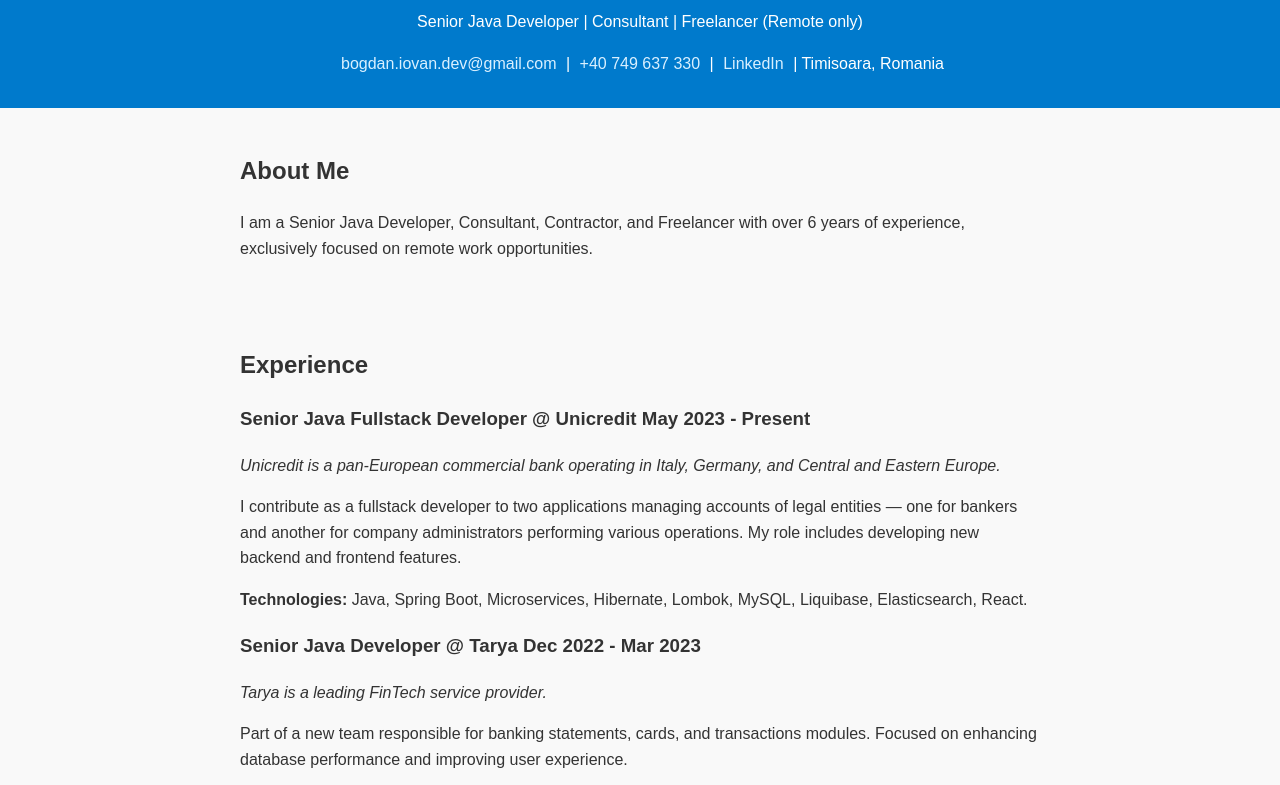
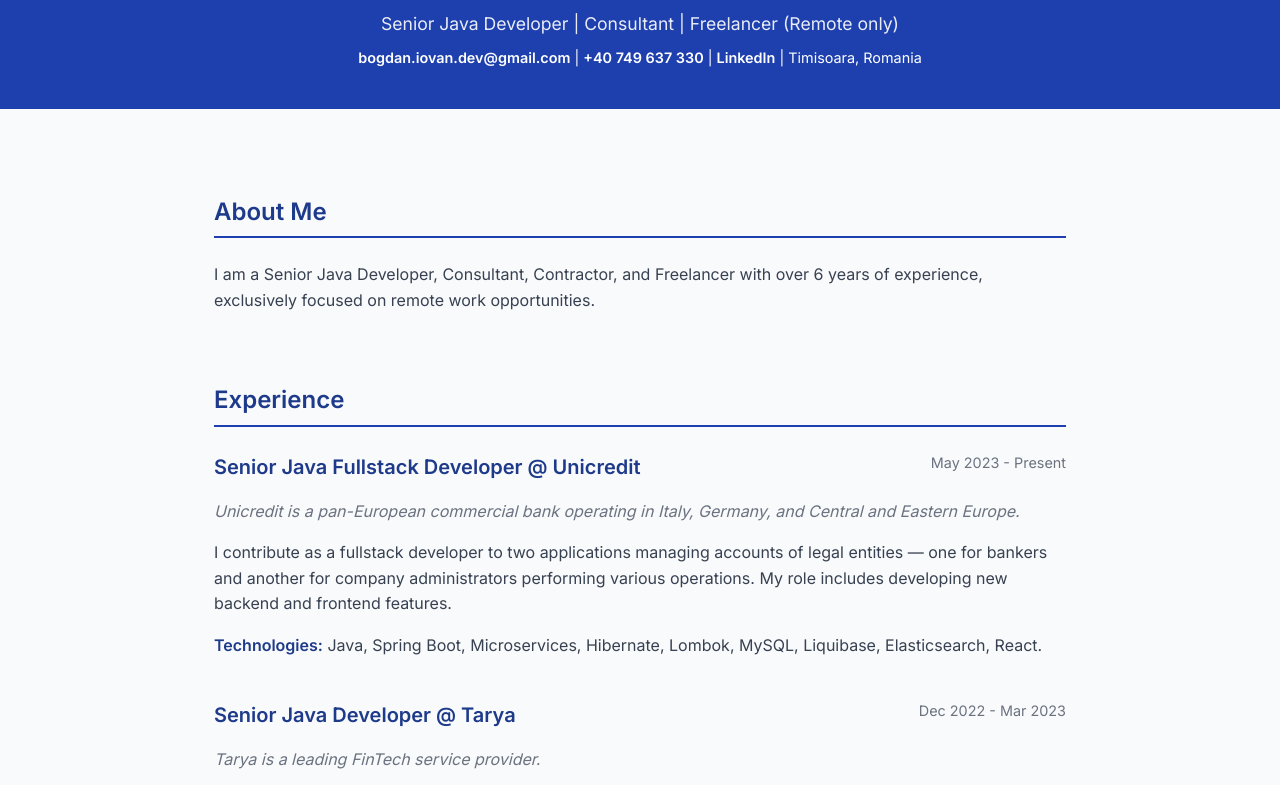
Before and after one commit to biovan/site, a plain HTML site: page index.html in a window 1280 px wide. Shown: the part 117-902 px from the top of the page. Drawn offline with Linux system fonts and the light colour scheme.

Commit message:
Update styles.css

```diff
--- a/styles.css
+++ b/styles.css
@@ -1,48 +1,130 @@
+/* styles.css */
+:root {
+  --blue: #1e40af;
+  --dark-blue: #1e3a8a;
+  --gray-light: #f9fafb;
+  --gray-medium: #6b7280;
+  --gray-dark: #374151;
+  --font-family: 'Inter', sans-serif;
+}
+
+* {
+  box-sizing: border-box;
+}
+
 body {
-  font-family: Arial, sans-serif;
   margin: 0;
-  padding: 0;
-  background: #f9f9f9;
-  color: #333;
+  font-family: var(--font-family);
+  background-color: var(--gray-light);
+  color: var(--gray-dark);
   line-height: 1.6;
 }
 
+.container {
+  max-width: 900px;
+  margin: 0 auto;
+  padding: 1rem 1.5rem;
+}
+
 header {
-  background: #007acc;
+  background-color: var(--blue);
   color: white;
-  padding: 2rem;
+  padding: 2rem 0 1.5rem;
   text-align: center;
 }
 
-header a {
-  color: #d9f0ff;
-  text-decoration: none;
-  margin: 0 5px;
+header h1 {
+  margin: 0 0 0.2rem;
+  font-weight: 700;
+  font-size: 2.4rem;
 }
 
-section {
-  padding: 1.5rem 2rem;
-  max-width: 800px;
-  margin: auto;
+.subtitle {
+  font-weight: 400;
+  font-size: 1.1rem;
+  opacity: 0.9;
+  margin-bottom: 0.5rem;
 }
 
-.skills {
-  display: flex;
-  flex-wrap: wrap;
-  list-style: none;
-  padding: 0;
+.contact-info {
+  font-size: 0.9rem;
 }
 
-.skills li {
-  background: #e0e0e0;
-  margin: 5px;
-  padding: 8px 12px;
-  border-radius: 20px;
+.contact-info a {
+  color: white;
+  text-decoration: none;
+  font-weight: 600;
+}
+
+.contact-info a:hover {
+  text-decoration: underline;
+}
+
+main {
+  padding: 3rem 0 4rem;
+}
+
+h2 {
+  font-weight: 700;
+  color: var(--dark-blue);
+  border-bottom: 2px solid var(--blue);
+  padding-bottom: 0.3rem;
+  margin-bottom: 1.5rem;
+}
+
+.job {
+  margin-bottom: 2.5rem;
+}
+
+.job h3 {
+  margin-bottom: 0.3rem;
+  font-weight: 700;
+  color: var(--dark-blue);
+  font-size: 1.25rem;
+  display: flex;
+  justify-content: space-between;
+  flex-wrap: wrap;
+}
+
+.date {
+  font-weight: 400;
+  font-size: 0.9rem;
+  color: var(--gray-medium);
+}
+
+.job p em {
+  font-style: italic;
+  color: var(--gray-medium);
+  margin-bottom: 0.6rem;
+  display: block;
+}
+
+.job p strong {
+  color: var(--dark-blue);
+}
+
+ul {
+  padding-left: 1.25rem;
 }
 
 footer {
+  background-color: var(--dark-blue);
+  color: white;
+  padding: 1.5rem 0;
   text-align: center;
-  padding: 1rem;
-  background: #ddd;
-  margin-top: 2rem;
+  font-size: 0.9rem;
 }
+
+footer a {
+  color: white;
+  text-decoration: underline;
+}
+
+@media (max-width: 600px) {
+  header h1 {
+    font-size: 1.8rem;
+  }
+  .job h3 {
+    font-size: 1.1rem;
+  }
+}
```
